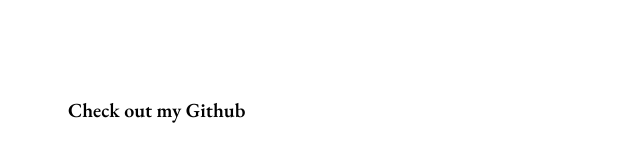
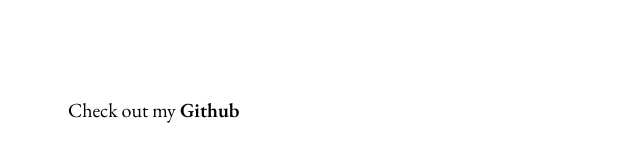
Before and after one commit to anastasia-pan/Anastasia-portfolio, a plain HTML site: page work.html in a window 1280 px wide. Shown: the part 1664-1826 px from the top of the page, 0-640 px from the left. Drawn offline with nearby package versions, Linux system fonts and the light colour scheme; a web font is replaced by a local one.

Commit message:
Updated
Deleted additional font imports, changed hyperlink to replit.

```diff
--- a/main.css
+++ b/main.css
@@ -1,26 +1,19 @@
-@import url('https://fonts.googleapis.com/css2?family=Roboto&display=swap');
 @import url('https://fonts.googleapis.com/css2?family=PT+Mono&display=swap');
 @import url('https://fonts.googleapis.com/css2?family=Spectral:wght@200&display=swap');
-@import url('https://fonts.googleapis.com/css2?family=Josefin+Slab:wght@600&display=swap');
 @import url('https://fonts.googleapis.com/css2?family=Jura:wght@600&display=swap');
 @import url('https://fonts.googleapis.com/css2?family=EB+Garamond&family=Jura:wght@600&display=swap');
 @import url('https://fonts.googleapis.com/css2?family=EB+Garamond:wght@600&display=swap');
 
 * {
-    /* font-family: 'Roboto', sans-serif; */
-    /* font-family: 'Jura', sans-serif; */
+
     font-family: 'EB Garamond', serif;
-    /* background-color: #CFD8DE; */
-    /* background-color: #E7EBEE; */
+
 }
 
 h1{
     margin-top: 0px;
     margin-bottom: 0px;
-    /* font-family: 'PT Mono', monospace; */
     font-family: 'Spectral', serif;
-    /* font-family: 'Josefin Slab', serif;
-    /* font-size: 70px; */
     font-size: 55px;
     padding-left: 60px;
     padding-bottom: 0px;
@@ -98,7 +91,6 @@ padding-bottom: 20px;
     font-size: 20px;
     padding: 60px;
     padding-bottom: 20px;
-    font-weight: 900;
 
 }
 a:link{
--- a/work.html
+++ b/work.html
@@ -22,7 +22,7 @@
 
 
 <div class="workexample1">
-    <p class="workexampletext1">A text-based adventure game, created collaboratively, which uses your choices to determine your biggest amongst a list of common phobias. Player beware! Follow repl.it <a id="worklink" href="https://repl.it/@AnastasiaP1/WorkInProgress" target="blank">link</a> for better user experience and source code.</p>
+    <p class="workexampletext1">A text-based adventure game, created collaboratively, which uses your choices to determine your biggest amongst a list of common phobias. Player beware! <a id="worklink" href="https://repl.it/@AnastasiaP1/WorkInProgress" target="blank">Play this game on repl.it </a> for better user experience and source code.</p>
 
     <iframe class="replit" height="400px" width="100%" src="https://repl.it/@AnastasiaP1/WorkInProgress?lite=1&outputonly=1" scrolling="no" frameborder="no" allowtransparency="true" allowfullscreen="true" sandbox="allow-forms allow-pointer-lock allow-popups allow-same-origin allow-scripts allow-modals"></iframe>
 </div>
@@ -42,7 +42,7 @@ Created with Jamie Skuse,  Joe Derbyshire
 </div>
 
 <div class="workexample4">
-    <p class="generaltext"><a href="https://github.com/anastasia-pan">Check out my Github</a> </p>
+    <p class="generaltext">Check out my  <a id="worklink"href="https://github.com/anastasia-pan" target="_blank">Github</a> </p>
 
 </div>
 </body>
```
Also changed, not shown: contactme.html (+4 -2 lines).
